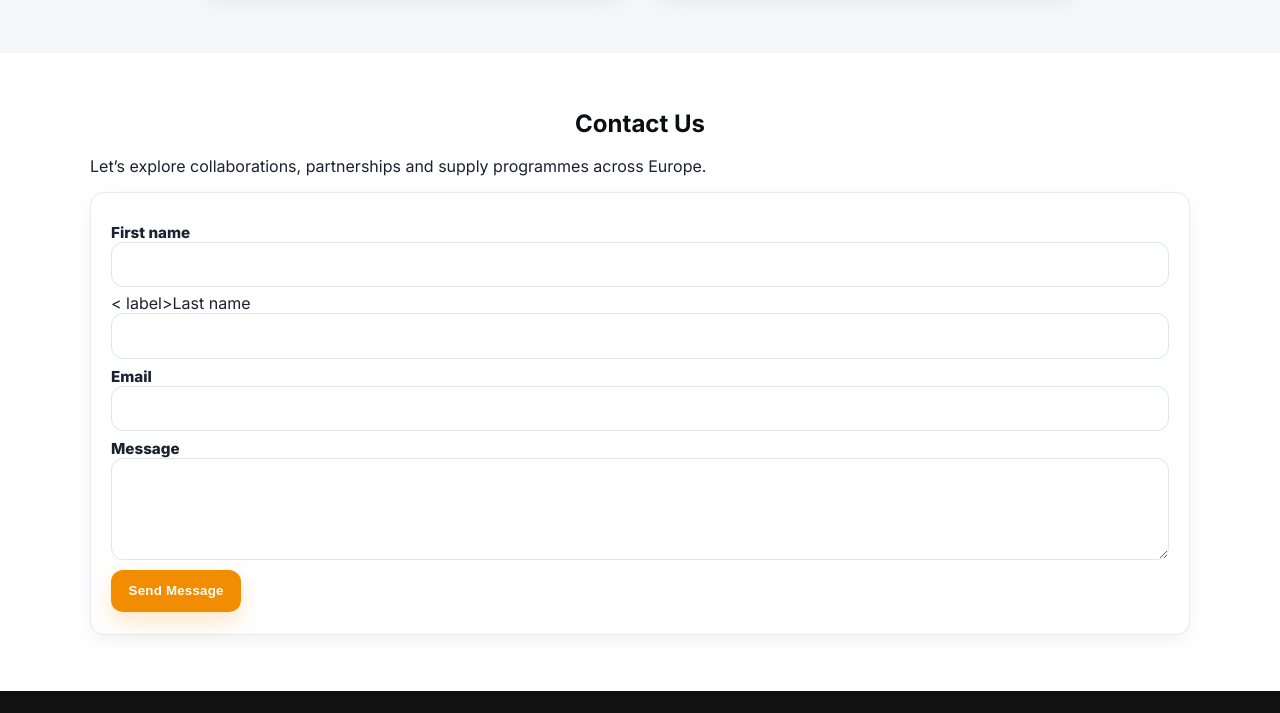
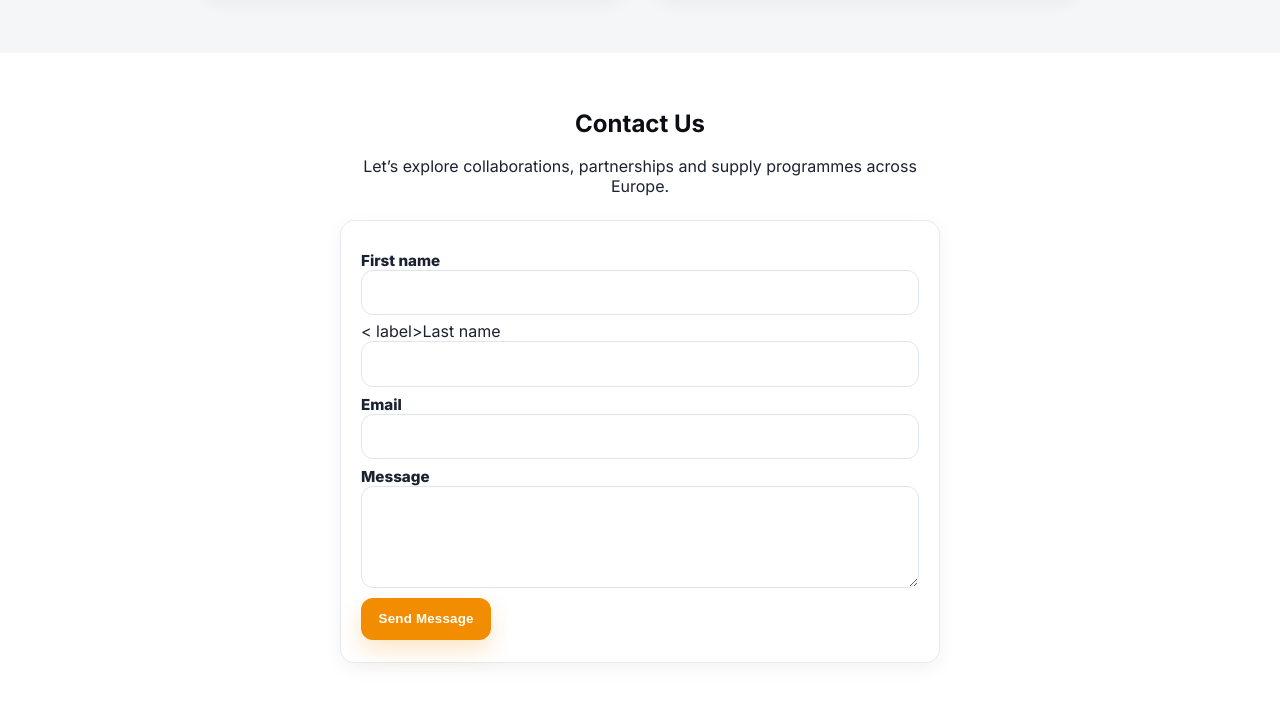
Before and after one commit to jcblgroupeu/jcbl-europe-site, a plain HTML site: page index.html in a window 1280 px wide. Shown: the part 2185-2898 px from the top of the page. Drawn offline with Linux system fonts and the light colour scheme.

Commit message:
Update style.css

```diff
--- a/style.css
+++ b/style.css
@@ -164,3 +164,17 @@ p{margin:0 0 1rem}
 .footer .links a:hover {
   text-decoration: underline;
 }
+
+
+
+/* Center the contact section */
+.contact-center {
+  max-width: 600px;
+  margin: 0 auto;
+  text-align: center;
+}
+
+.contact-center form {
+  margin-top: 1.5rem;
+  text-align: left; /* keep form labels aligned nicely */
+}
```
